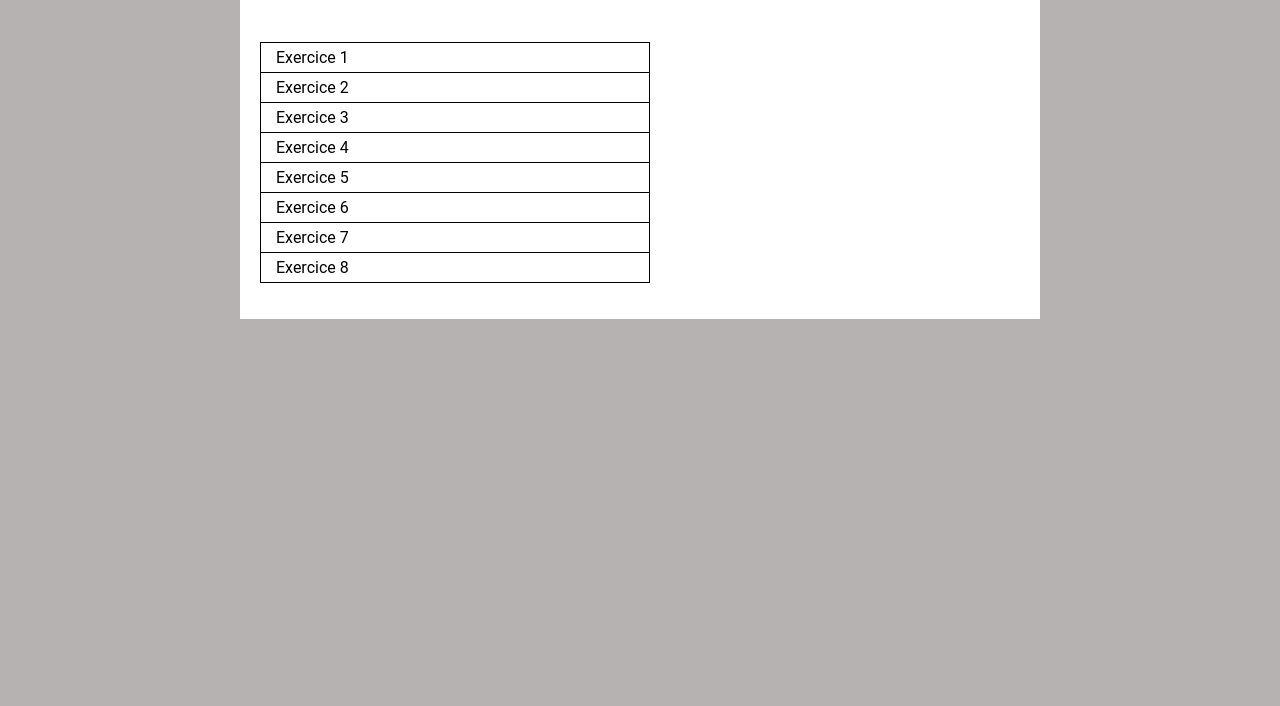
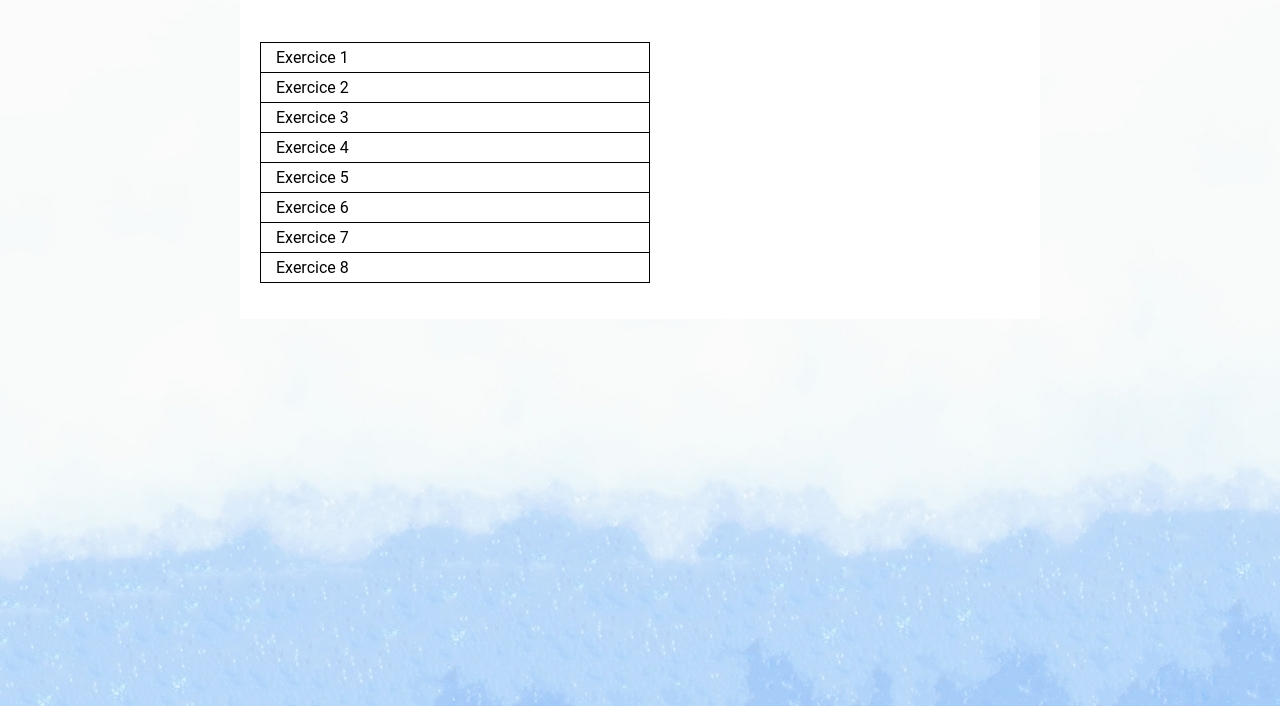
Before and after one commit to Prolapsus/ExosPositions, a plain HTML site: page index.html in a window 1280 px wide. Shown: the part 94-800 px from the top of the page. Drawn offline with Linux system fonts and the light colour scheme; a web font is replaced by a local one.

Commit message:
test modif accueil

```diff
--- a/assets/style/accueil.css
+++ b/assets/style/accueil.css
@@ -4,7 +4,8 @@
 }
 
 body {
-  background-color: #b6b2b2;
+  background-image: url(../img/bleach.jpg);
+  background-repeat: no-repeat;
   margin: 0;
   font-family: 'Roboto';
 }
```
Also changed, not shown: assets/img/SeekPng.com_yuno-gasai-png_1326686.png (added), assets/img/bleach.jpg (added).
